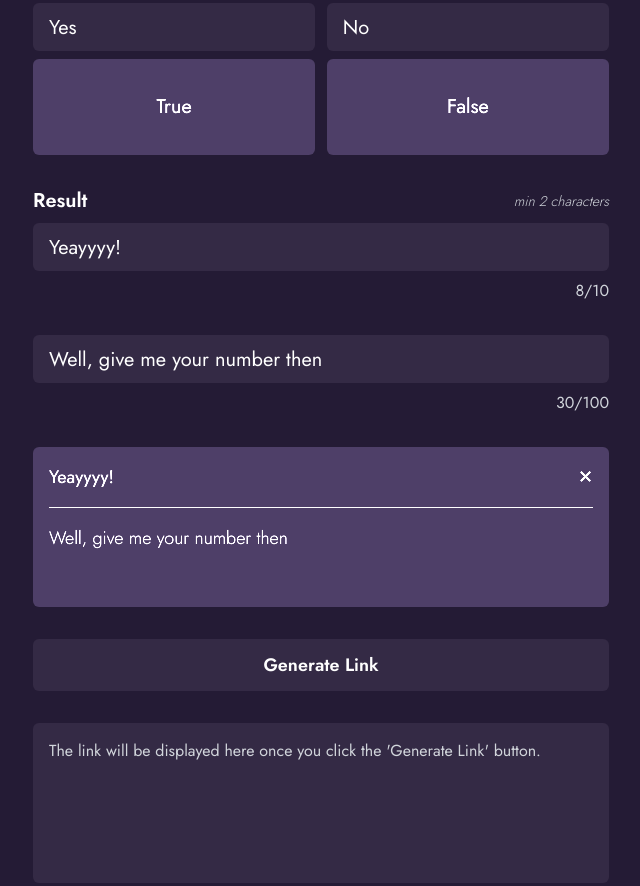
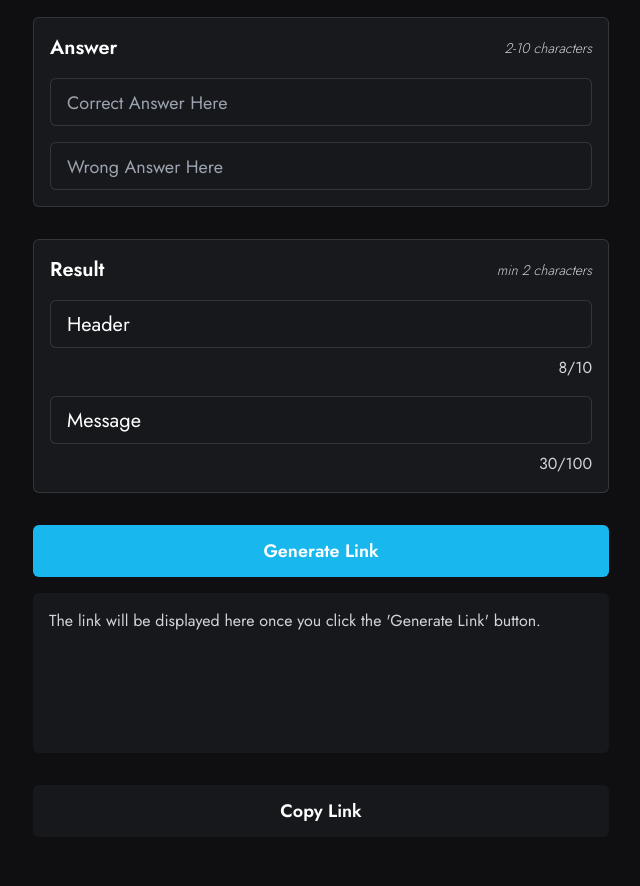
Before and after one commit to rrreyabd/hello-there, a website: page index.html in a window 1280 px wide. Shown: the part 501-1387 px from the top of the page, without its empty margins (319-959 px from the left). Drawn offline with Linux system fonts and the light colour scheme.

Commit message:
Front End Update

```diff
--- a/index.html
+++ b/index.html
@@ -5,29 +5,28 @@
     <meta name="viewport" content="width=device-width, initial-scale=1.0">
     <meta name="description" content="Hello There Website">
     <title>Hello there!</title>
-    <style>
-        html {
-        scroll-behavior: smooth;
-        }
-    </style>
     <link rel="stylesheet" href="dist/output.css">
 </head>
 <body class="bg-main flex flex-col items-center">
-    <header class="bg-white h-[10vh] w-full">
+
+    <!-- BACKGROUND -->
+    <!-- <div class="fixed top-1/3 left-1/3 -z-20 bg-blue h-64 w-64 rounded-full"></div>
+    <div class="fixed top-0 bg-main -z-10 h-screen w-screen bg-opacity-30 backdrop-blur-[150px]"></div> -->
+
+    <header class="bg-input h-[15vh] sm:h-[10vh] w-full">
         <nav class="flex h-full w-full items-center justify-center">
-            <p class="font-header font-bold text-4xl text-main">Hello there!</p>
+            <p class="font-header font-bold text-4xl text-white">Hello there!</p>
         </nav>
     </header>
-    <section class="bg-main w-screen sm:w-[40rem] h-fit pb-8">
-
+    <section class="w-screen sm:w-[40rem] h-fit pb-8">
         <main class="font-main">
             <div class="flex justify-center h-[20vh] items-center">
-                <h1 class="text-white font-semibold text-center text-3xl w-1/2">What is Your Question?</h1>
+                <h1 class="text-white text-center font-semibold text-3xl w-1/2">What is Your Question?</h1>
             </div>
 
             <div class="px-4 sm:px-8 flex flex-col gap-8">
                 <!-- QUESTION -->
-                <div class="flex flex-col gap-2">
+                <div class="flex flex-col gap-4 bg-container border border-border p-4 rounded-md" id="questionContainer">
                     <p tabindex="0" id="questionHeader" class="font-semibold text-xl text-white flex justify-between items-center">
                         Question
                         <span class="italic font-thin text-gray-300 text-sm">min 10 characters</span>
@@ -40,79 +39,78 @@
                         maxlength="100"
                         aria-label="Question"
                         oninput="countCharacters('question', 'questionCount')"
-                        class="w-full h-32 resize-none rounded-md bg-secondary px-4 py-2 text-white text-lg"
+                        class="w-full h-32 resize-none rounded-md bg-input border border-border px-4 py-2 text-white text-lg"
                         ></textarea>
                     <div class="flex justify-between">
-                        <p class="text-red-500" id="errorQuestion"></p>
+                        <p class="text-blue" id="errorQuestion"></p>
                         <p class="text-end text-gray-300" id="questionCount">0/100</p>
                     </div>
                 </div>
                 <!-- QUESTION ENDS -->
 
                 <!-- ANSWER -->
-                <div class="flex flex-col gap-2">
+                <div class="flex flex-col gap-4 bg-container border border-border p-4 rounded-md" id="answerContainer">
                     <p tabindex="0" id="answerHeader" class="font-semibold text-xl text-white flex justify-between items-center">
                         Answer
                         <span class="italic font-thin text-gray-300 text-sm">2-10 characters</span>
                     </p>
 
-                    <div class="flex justify-between">
                     <input
                         type="text"
                         name="yes"
                         id="yes"
-                            value="Yes"
+                        placeholder="Correct Answer Here"
                         minlength="2"
                         maxlength="10"
                         aria-label="Yes"
-                            class="w-[49%] h-12 bg-secondary flex items-center px-4 py-2 text-xl text-white rounded-md"
+                        class="w-full h-12 bg-input border border-border flex items-center px-4 py-2 text-xl text-white rounded-md placeholder:text-lg"
                         >
                     <input
                         type="text"
                         name="no"
                         id="no"
-                            value="No"
+                        placeholder="Wrong Answer Here"
                         minlength="2"
                         maxlength="10"
                         aria-label="No"
-                            class="w-[49%] h-12 bg-secondary flex items-center px-4 py-2 text-xl text-white rounded-md"
+                        class="w-full h-12 bg-input border border-border flex items-center px-4 py-2 text-xl text-white rounded-md placeholder:text-lg"
                         >
-                    </div>
 
-                    <div class="flex justify-between">
-                        <div class="w-[49%] h-24 bg-secondary brightness-150 flex justify-center rounded-md items-center px-4 py-2 text-xl text-white aspect-auto">
+                    <!-- <div class="flex justify-between">
+                        <div class="w-[49%] h-24 bg-input brightness-150 flex justify-center rounded-md items-center px-4 py-2 text-xl text-white aspect-auto">
                             <p>True</p>
                         </div>
 
-                        <div class="w-[49%] h-24 bg-secondary brightness-150 flex justify-center rounded-md items-center px-4 py-2 text-xl text-white aspect-auto">
+                        <div class="w-[49%] h-24 bg-input brightness-150 flex justify-center rounded-md items-center px-4 py-2 text-xl text-white aspect-auto">
                             <p>False</p>
                         </div>
-                    </div>
+                    </div> -->
                 </div>
                 <!-- ANSWER ENDS -->
 
                 <!-- RESULT -->
-                <div class="flex flex-col gap-2">
+                <div class="flex flex-col gap-4 bg-container border border-border p-4 rounded-md" id="resultContainer">
                     <p tabindex="0" id="resultHeader" class="font-semibold text-xl text-white flex justify-between items-center">
                         Result
                         <span class="italic font-thin text-gray-300 text-sm">min 2 characters</span>
                     </p>
 
+                    <div class="flex flex-col gap-2">
                         <input
                             type="text"
                             name="result"
                             id="result"
                             minlength="2"
                             maxlength="10"
-                        value="Yeayyyy!"
-                        placeholder="Yeayyyy!"
+                            value="Header"
+                            placeholder="Header"
                             aria-label="Result Head"
-                        class="h-12 bg-secondary flex items-center px-4 py-2 text-xl text-white rounded-md"
+                            class="h-12 bg-input border border-border flex items-center px-4 py-2 text-xl text-white rounded-md"
                             oninput="countCharacters('result', 'resultCount') + updateText('result', 'resultHead')"
                             >
 
                         <div class="flex justify-between">
-                        <p class="text-red-500" id="errorResult"></p>
+                            <p class="text-blue" id="errorResult"></p>
                             <p class="text-end text-gray-300" id="resultCount">8/10</p>
                         </div>
                     </div>
@@ -125,32 +123,34 @@
                             minlength="2"
                             maxlength="100"
                             aria-label="Result Body"
-                        value="Well, give me your number then"
-                        placeholder="Well, give me your number then"
-                        class="h-12 w-full bg-secondary px-4 py-2 text-xl text-white rounded-md resize-none text-start break-all"
+                            value="Message"
+                            placeholder="Message"
+                            class="h-12 w-full bg-input border border-border px-4 py-2 text-xl text-white rounded-md resize-none text-start break-all"
                             oninput="countCharacters('resultBody', 'resultBodyCount') + updateText('resultBody', 'resultBodyText')">
                         <div class="flex justify-between">
-                        <p class="text-red-500" id="errorResultBody"></p>
+                            <p class="text-blue" id="errorResultBody"></p>
                             <p class="text-end text-gray-300" id="resultBodyCount">30/100</p>
+                        </div>
                     </div>
                 </div>
                 <!-- RESULT ENDS -->
 
                 <!-- PREVIEW -->
-                <div class="min-h-[10rem] bg-secondary brightness-150 w-full rounded-md text-white p-4 flex flex-col gap-4">
+                <!-- <div class="min-h-[10rem] bg-input brightness-150 w-full rounded-md text-white p-4 flex flex-col gap-4">
                     <div class="flex justify-between font-medium text-lg">
                         <p id="resultHead">Yeayyyy!</p>
                         &#x2715;
                     </div>
                     <hr>
                     <p class="font-light text-lg break-all" id="resultBodyText">Well, give me your number then</p>
-                </div>
+                </div> -->
                 <!-- PREVIEW ENDS -->
 
-                <button onclick="genereteLink()" type="button" class="font-semibold text-white text-lg bg-secondary py-3 rounded-md hover:brightness-125 transition duration-100 ease-in-out">Generate Link</button>
+                <div class="flex flex-col gap-4">
+                    <button onclick="genereteLink()" type="button" class="font-semibold text-white text-lg bg-blue py-3 rounded-md hover:shadow-[5px_10px_25px_rgba(8,_112,_184,_0.7)] transition duration-300 ease-in-out">Generate Link</button>
 
                     <!-- GENERATED LINK -->
-                <div class="text-white min-h-[10rem] bg-secondary p-4 break-all rounded-md">
+                    <div class="text-white min-h-[10rem] bg-input p-4 break-all rounded-md">
                         <!-- BEFORE -->
                         <p id="link" class="text-gray-300">The link will be displayed here once you click the 'Generate Link' button.</p>
 
@@ -162,7 +162,8 @@
                     <div class="text-center text-white text-lg" id="copyMessage"></div>
 
                     <!-- COPY BUTTON -->
-                <button type="button" onclick="copyText()" class="w-full bg-secondary py-3 hover:brightness-150 text-white text-lg font-semibold transition duration-100 ease-in-out rounded-md">Copy Link</button>
+                    <button type="button" onclick="copyText()" class="w-full bg-input py-3 hover:brightness-150 text-white text-lg font-semibold transition duration-100 ease-in-out rounded-md">Copy Link</button>
+                </div>
                 <!-- COPY BUTTON ENDS -->
 
             </div>
@@ -194,12 +195,14 @@
             // validasi question
             if (pertanyaan.length < 10){
                 document.getElementById("question").classList.add("border-2");
-                document.getElementById("question").classList.add("border-red-500");
+                document.getElementById("question").classList.add("border-blue");
+                document.getElementById("questionContainer").classList.add("shadow-[0_20px_50px_rgba(8,_112,_184,_0.7)]");
                 document.getElementById("errorQuestion").innerHTML = "min 10 characters";
                 document.getElementById("questionHeader").focus();
             }else{
                 document.getElementById("question").classList.remove("border-2");
-                document.getElementById("question").classList.remove("border-red-500");
+                document.getElementById("question").classList.remove("border-blue");
+                document.getElementById("questionContainer").classList.remove("shadow-[0_20px_50px_rgba(8,_112,_184,_0.7)]");
                 document.getElementById("errorQuestion").innerHTML = "";
             }
             // akhir validasi question
@@ -207,34 +210,39 @@
             // validasi yes
             if (benar.length < 2){
                 document.getElementById("yes").classList.add("border-2");
-                document.getElementById("yes").classList.add("border-red-500");
+                document.getElementById("yes").classList.add("border-blue");
+                document.getElementById("answerContainer").classList.add("shadow-[0_20px_50px_rgba(8,_112,_184,_0.7)]");
                 document.getElementById("answerHeader").focus();
             }else{
                 document.getElementById("yes").classList.remove("border-2");
-                document.getElementById("yes").classList.remove("border-red-500");
+                document.getElementById("yes").classList.remove("border-blue");
+                document.getElementById("answerContainer").classList.remove("shadow-[0_20px_50px_rgba(8,_112,_184,_0.7)]");
             }
             // akhir validasi yes
 
             // validasi no
             if (salah.length < 2){
                 document.getElementById("no").classList.add("border-2");
-                document.getElementById("no").classList.add("border-red-500");
+                document.getElementById("no").classList.add("border-blue");
+                document.getElementById("answerContainer").classList.add("shadow-[0_20px_50px_rgba(8,_112,_184,_0.7)]");
                 document.getElementById("answerHeader").focus();
             }else{
                 document.getElementById("no").classList.remove("border-2");
-                document.getElementById("no").classList.remove("border-red-500");
+                document.getElementById("no").classList.remove("border-blue");
+                document.getElementById("answerContainer").classList.remove("shadow-[0_20px_50px_rgba(8,_112,_184,_0.7)]");
             }
             // akhir validasi no
 
             // validasi result
             if (header.length < 2){
                 document.getElementById("result").classList.add("border-2");
-                document.getElementById("result").classList.add("border-red-500");
+                document.getElementById("result").classList.add("border-blue");
                 document.getElementById("errorResult").innerHTML = "min 2 characters";
+                document.getElementById("resultContainer").classList.add("shadow-[0_20px_50px_rgba(8,_112,_184,_0.7)]");
                 document.getElementById("resultHeader").focus();
             }else{
                 document.getElementById("result").classList.remove("border-2");
-                document.getElementById("result").classList.remove("border-red-500");
+                document.getElementById("result").classList.remove("border-blue");
                 document.getElementById("errorResult").innerHTML = "";
             }
             // akhir validasi result
@@ -242,12 +250,13 @@
             // validasi result body
             if (resultBody.length < 2){
                 document.getElementById("resultBody").classList.add("border-2");
-                document.getElementById("resultBody").classList.add("border-red-500");
+                document.getElementById("resultBody").classList.add("border-blue");
                 document.getElementById("errorResultBody").innerHTML = "min 2 characters";
+                document.getElementById("resultContainer").classList.add("shadow-[0_20px_50px_rgba(8,_112,_184,_0.7)]");
                 document.getElementById("resultHeader").focus();
             }else{
                 document.getElementById("resultBody").classList.remove("border-2");
-                document.getElementById("resultBody").classList.remove("border-red-500");
+                document.getElementById("resultBody").classList.remove("border-blue");
                 document.getElementById("errorResultBody").innerHTML = "";
             }
             // akhir validasi result body
@@ -271,7 +280,7 @@
 
             window.getSelection().removeAllRanges();
 
-            document.getElementById("copyMessage").innerHTML = "Link copied to clipboard!";
+            document.getElementById("copyMessage").textContent = "Link copied to clipboard!";
         }
         // akhir copy link
     </script>
--- a/src/global.css
+++ b/src/global.css
@@ -8,3 +8,7 @@
 ::-webkit-scrollbar {
     display: none;
 }
+
+html {
+    scroll-behavior: smooth;
+}
--- a/tailwind.config.js
+++ b/tailwind.config.js
@@ -1,6 +1,6 @@
 /** @type {import('tailwindcss').Config} */
 module.exports = {
-  content: ["./public/**/*.{html,js}"],
+  content: ["./**/*.{html,js}"],
   theme: {
     extend: {
       fontFamily: {
@@ -8,8 +8,12 @@ module.exports = {
         'main': "'Jost', sans-serif",
       },
       colors: {
-        'main': '#241b35',
-        'secondary': '#342a45',
+        'main': '#0f0f11',
+        'container': '#17191c',
+        'input': '#16181b',
+        'border': 'rgba(165,170,180, 0.2)',
+        'text': '#a5aab4',
+        'blue': '#18b8ee',
       }
     },
   },
```
Also changed, not shown: answer.html (+4 -4 lines), dist/output.css. Lines whose indentation alone changed are shown as unchanged.
